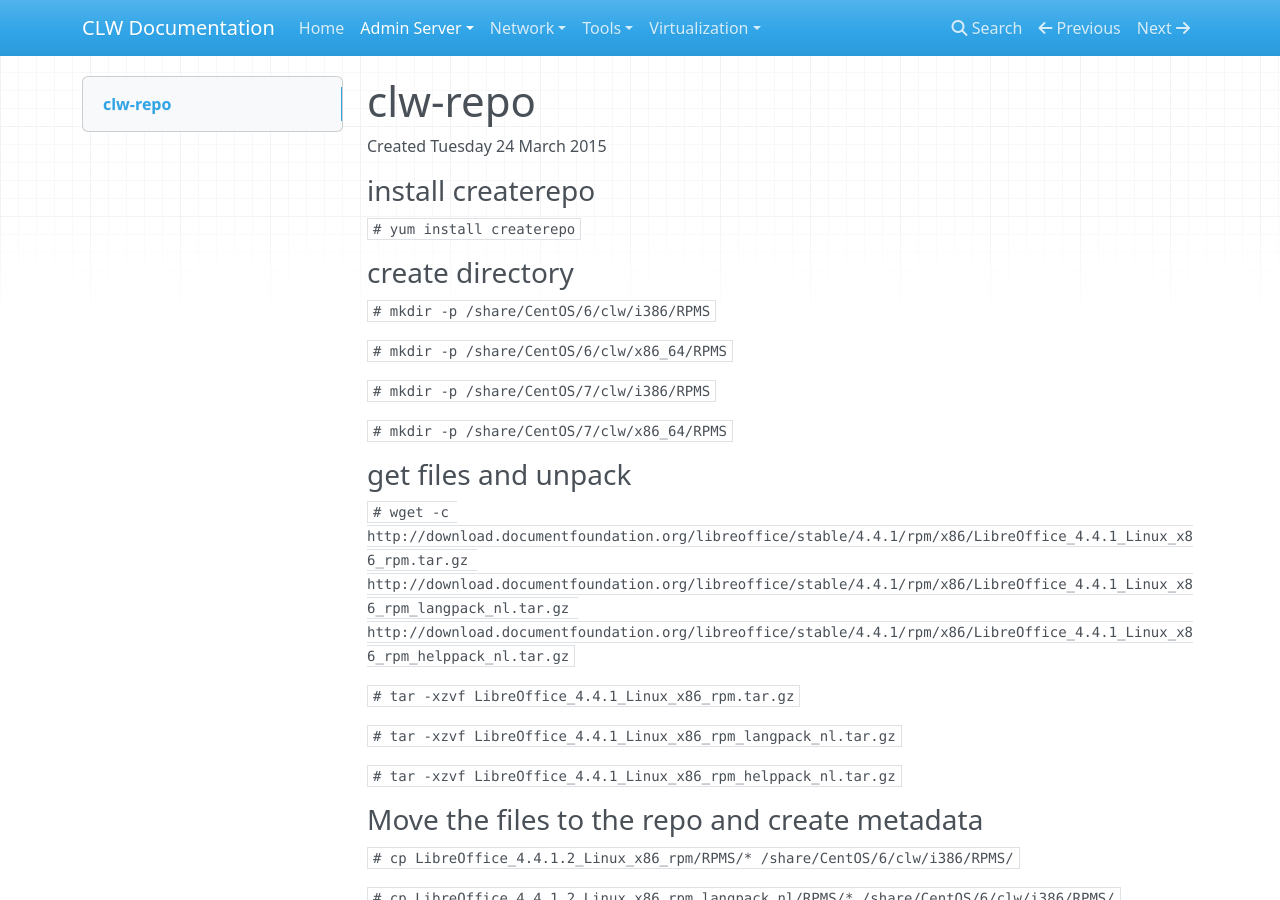
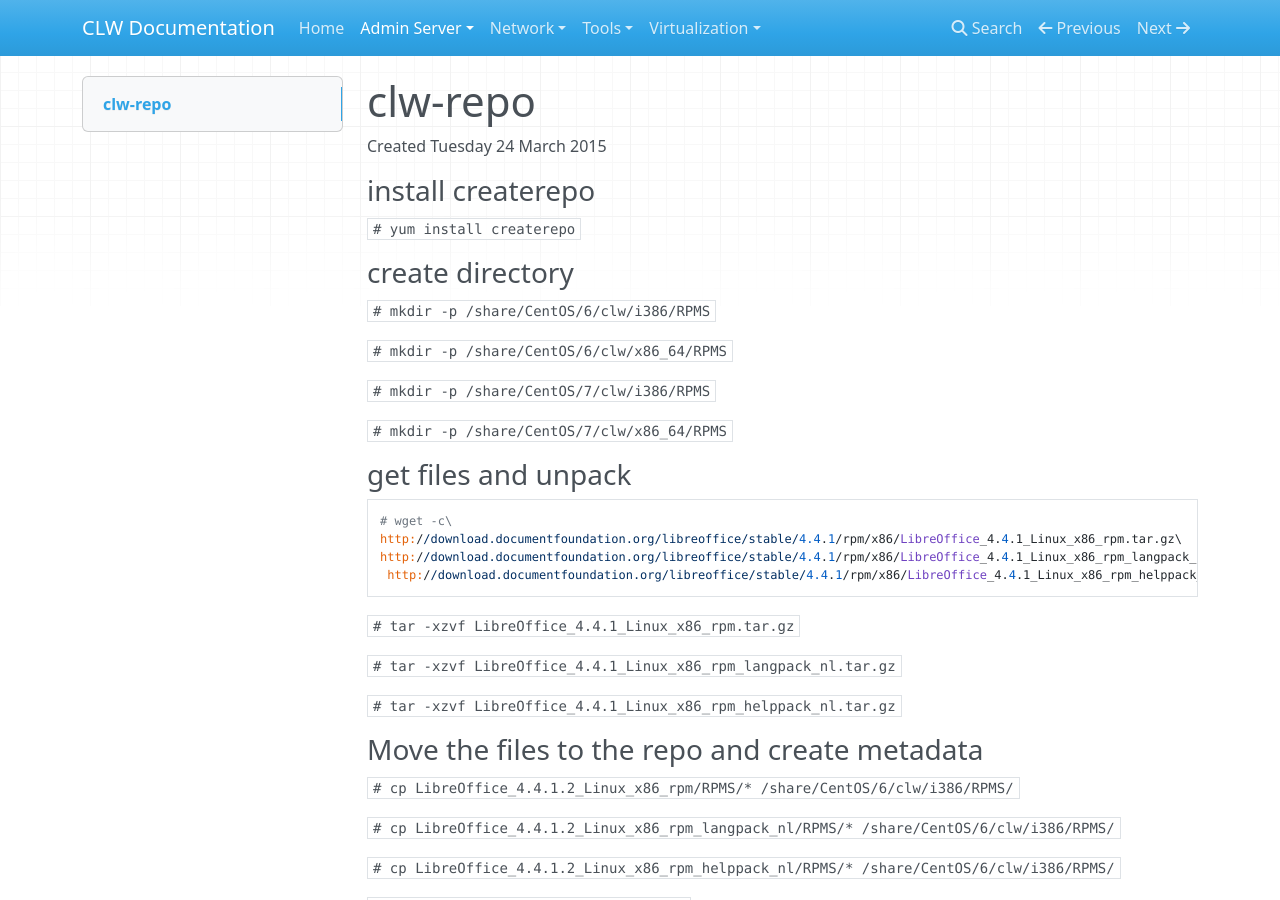
Before and after one commit to belbob/clw-documentation, an MkDocs documentation site: the page built from docs/installguide/adminserver/clwrepo.md, in a window 1280 px wide and 900 px high. Built offline with MkDocs 1.6.1, drawn with Linux system fonts in a browser that asks for light colours; nearby versions of some CDN libraries; old or Windows-style settings are respelled for this version of MkDocs.

```diff
--- a/docs/installguide/adminserver/clwrepo.md
+++ b/docs/installguide/adminserver/clwrepo.md
@@ -17,7 +17,10 @@ Created Tuesday 24 March 2015
 
 ### get files and unpack
 
-``# wget -c http://download.documentfoundation.org/libreoffice/stable/4.4.1/rpm/x86/LibreOffice_4.4.1_Linux_x86_rpm.tar.gz http://download.documentfoundation.org/libreoffice/stable/4.4.1/rpm/x86/LibreOffice_4.4.1_Linux_x86_rpm_langpack_nl.tar.gz http://download.documentfoundation.org/libreoffice/stable/4.4.1/rpm/x86/LibreOffice_4.4.1_Linux_x86_rpm_helppack_nl.tar.gz``
+	# wget -c\
+	http://download.documentfoundation.org/libreoffice/stable/4.4.1/rpm/x86/LibreOffice_4.4.1_Linux_x86_rpm.tar.gz\
+	http://download.documentfoundation.org/libreoffice/stable/4.4.1/rpm/x86/LibreOffice_4.4.1_Linux_x86_rpm_langpack_nl.tar.gz\
+	 http://download.documentfoundation.org/libreoffice/stable/4.4.1/rpm/x86/LibreOffice_4.4.1_Linux_x86_rpm_helppack_nl.tar.gz``
 
 ``# tar -xzvf LibreOffice_4.4.1_Linux_x86_rpm.tar.gz``
 
```
